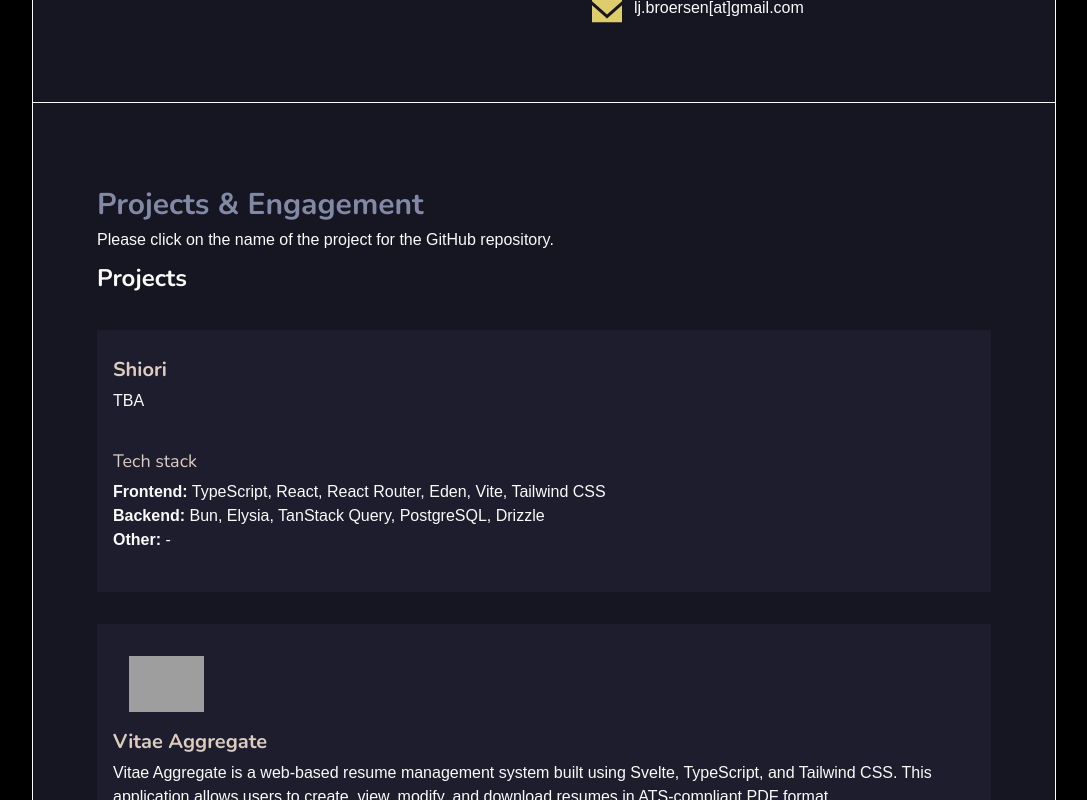
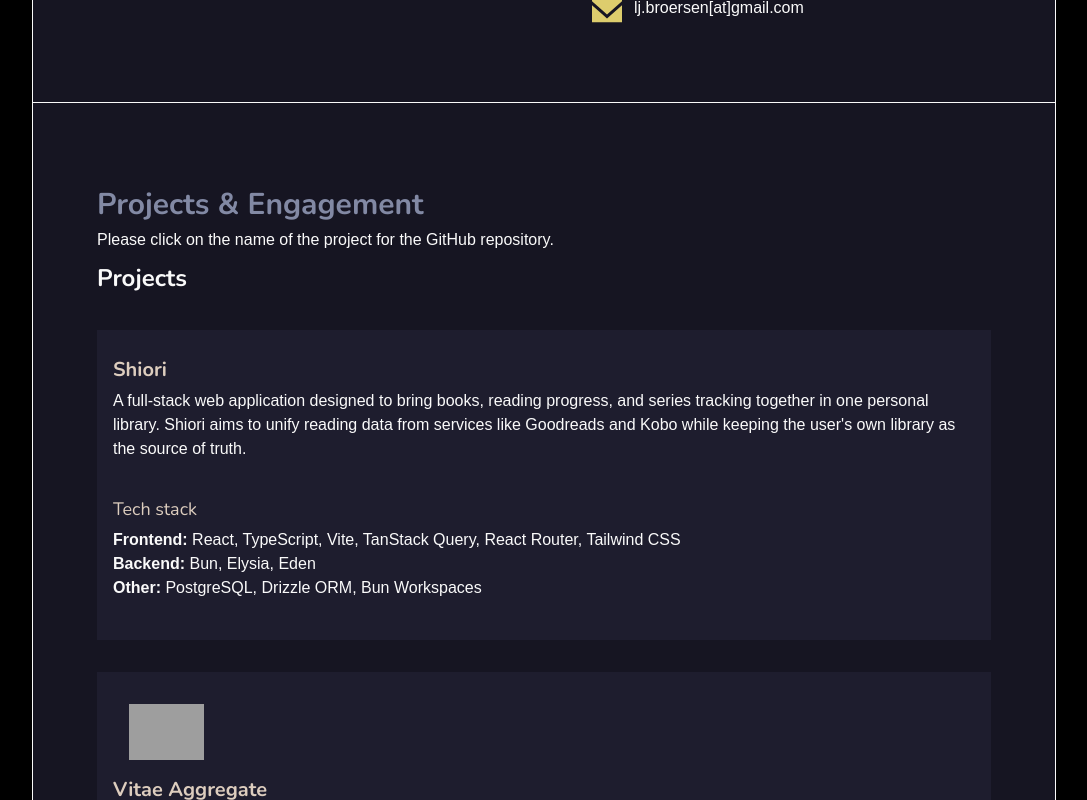
Before and after one commit to ljbroersen/portfolio, a Vue app: page / in a window 1280 px wide. Shown: the part 470-1270 px from the top of the page, without its empty margins (160-1247 px from the left). Built offline with nearby package versions, Linux system fonts and the light colour scheme; grey boxes are pictures that could not be loaded.

Commit message:
fix: update Shiori project

```diff
--- a/src/components/ProjectsCard.vue
+++ b/src/components/ProjectsCard.vue
@@ -24,7 +24,7 @@ const { t } = useI18n()
         <h2 class="text-2xl font-bold">{{ t('projects.subheading_one')}}</h2>
         <div class="flex flex-col mt-5">
           <div class="w-full bg-[rgb(var(--color-bg-tertiary))] p-4 my-4">
-              <h2 class="text-xl font-bold text-[rgb(var(--color-tertiary))]">{{ t('projects.project_four_title')}}</h2>
+              <a href="https://github.com/ljbroersen/Shiori"><h2 class="text-xl font-bold text-[rgb(var(--color-tertiary))] hover:text-[rgb(var(--color-primary))]">{{ t('projects.project_four_title')}}</h2></a>
               <p>{{ t('projects.project_four_description')}}</p>
               <br />
               <h3 class="text-lg text-[rgb(var(--color-tertiary))]">{{ t('projects.tech_heading')}}</h3>
--- a/src/locales/en.json
+++ b/src/locales/en.json
@@ -57,10 +57,10 @@
         "project_three_task_three_modal_subheading_date_one": "July - August 2025",
         "project_three_task_three_modal_subheading_date_one_explanation": "The new design uses a more modern and visual layout, making information easier to read and understand at a glance. This way, users can find what they need faster and get a clearer overview without feeling overwhelmed.",
         "project_four_title": "Shiori",
-        "project_four_description": "TBA",
-        "project_four_tech_frontend": "TypeScript, React, React Router, Eden, Vite, Tailwind CSS",
-        "project_four_tech_backend": "Bun, Elysia, TanStack Query, PostgreSQL, Drizzle",
-        "project_four_tech_other": "-"
+        "project_four_description": "A full-stack web application designed to bring books, reading progress, and series tracking together in one personal library. Shiori aims to unify reading data from services like Goodreads and Kobo while keeping the user's own library as the source of truth.",
+        "project_four_tech_frontend": "React, TypeScript, Vite, TanStack Query, React Router, Tailwind CSS",
+        "project_four_tech_backend": "Bun, Elysia, Eden",
+        "project_four_tech_other": "PostgreSQL, Drizzle ORM, Bun Workspaces"
     },
     "skills": {
         "heading": "Technical Skills",
--- a/src/locales/ja.json
+++ b/src/locales/ja.json
@@ -57,10 +57,10 @@
       "project_three_task_three_modal_subheading_date_one": "2025年7月～8月",
       "project_three_task_three_modal_subheading_date_one_explanation": "新しいデザインはよりモダンで視覚的なレイアウトを採用し、情報を一目で読みやすく理解しやすくしています。これにより、ユーザーは必要な情報をより迅速に見つけ、圧倒されることなく明確な全体像を把握できます。",
       "project_four_title": "Shiori",
-      "project_four_description": "準備中",
-      "project_four_tech_frontend": "TypeScript, React, React Router, Eden, Vite, Tailwind CSS",
-      "project_four_tech_backend": "Bun, Elysia, TanStack Query, PostgreSQL, Drizzle",
-      "project_four_tech_other": "-"
+      "project_four_description": "本・読書の進捗・シリーズ情報を一元管理できるフルスタックWebアプリケーション。GoodreadsやKoboなどのサービスから読書データを取り込みながら、外部サービスに依存せず、自分自身のライブラリを中心に読書体験を管理できることを目指しています。",
+      "project_four_tech_frontend": "React, TypeScript, Vite, TanStack Query, React Router, Tailwind CSS",
+      "project_four_tech_backend": "Bun, Elysia, Eden",
+      "project_four_tech_other": "PostgreSQL, Drizzle ORM, Bun Workspaces"
     },
     "skills": {
       "heading": "技術スキル",
```
